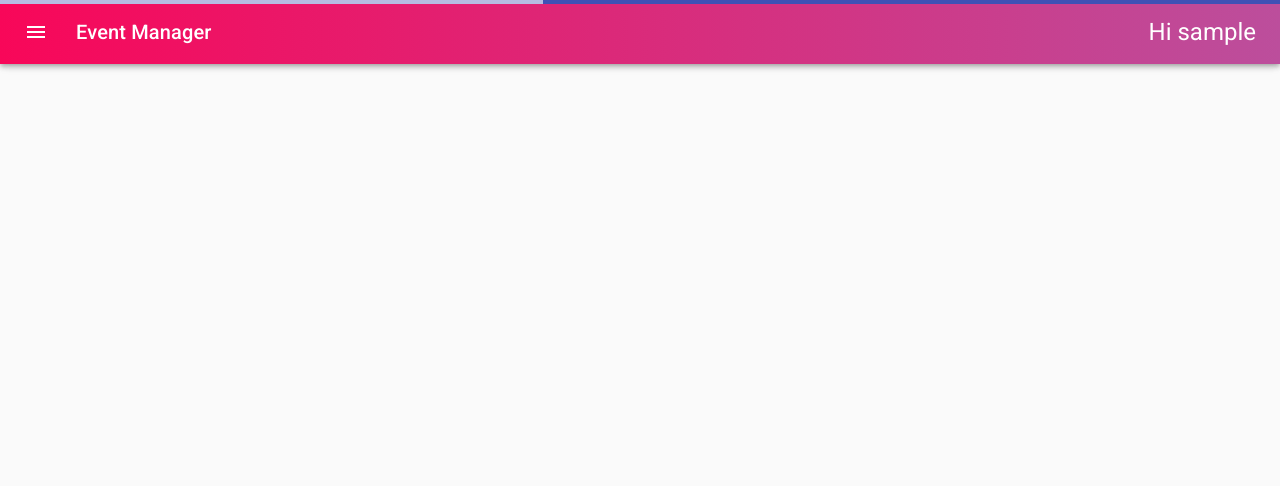
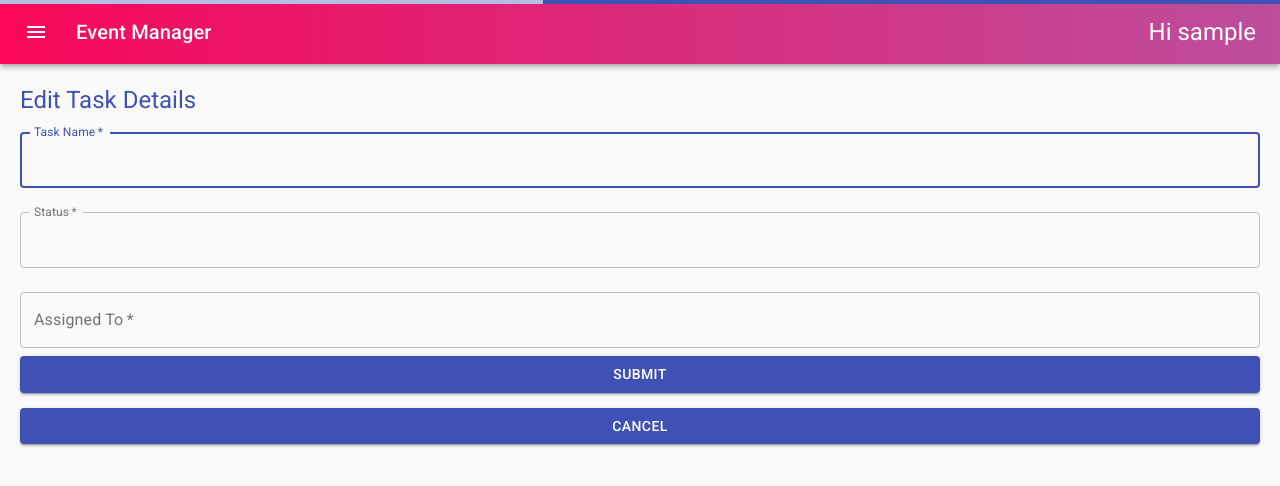
Before and after one commit to hareeshankar/em2020mui, a React (Create React App) app: page /edittask/1/1 in a window 1280 px wide. Shown: the top 486 px of the page. Built offline with nearby package versions, Linux system fonts and the light colour scheme; no server answers; sample sign-in values are in the browser's storage.

Commit message:
completed edit and delte tasks

```diff
--- a/src/App.js
+++ b/src/App.js
@@ -14,6 +14,7 @@ import { useHistory } from "react-router-dom";
 import LinearProgress from '@material-ui/core/LinearProgress';
 import ManageEvent from "./manageEvent.js";
 import AddTodos from "./AddTodos.js";
+import EditTask from "./EditTask.js";
 
 class App extends Component {
   constructor(){
@@ -276,6 +277,11 @@ class App extends Component {
         <AddTodos {...props} token={this.state.token}/>
         </Fragment>)
       } />
+      <Route exact path="/edittask/:eventId/:taskId" render=  { (props) => (
+        <Fragment>
+        <EditTask {...props} token={this.state.token}/>
+        </Fragment>)
+      } />
       <Route exact path="/Home" render=  { (props) => (
         <Fragment>
         <Home events={this.state.events} token={this.state.token} username={this.state.user.username} loading={this.state.loading} editEvent={this.editEvent} />
--- /dev/null
+++ b/src/EditTask.js
@@ -0,0 +1,172 @@
+import React, { Component } from 'react';
+import Avatar from '@material-ui/core/Avatar';
+import Button from '@material-ui/core/Button';
+import CssBaseline from '@material-ui/core/CssBaseline';
+import TextField from '@material-ui/core/TextField';
+import FormControlLabel from '@material-ui/core/FormControlLabel';
+import Checkbox from '@material-ui/core/Checkbox';
+import Grid from '@material-ui/core/Grid';
+import Box from '@material-ui/core/Box';
+import LockOutlinedIcon from '@material-ui/icons/LockOutlined';
+import Typography from '@material-ui/core/Typography';
+import { makeStyles } from '@material-ui/core/styles';
+import Container from '@material-ui/core/Container';
+import { useHistory, Redirect, Link } from "react-router-dom";
+import axios from "axios";
+
+class EditTask extends Component {
+  constructor(props){
+    super(props);
+    this.state = {
+      taskname: "",
+      status: "",
+      assignedTo: "",
+      eventId: "",
+      userId: "",
+      id:"",
+      toME: false,
+      returnurl: "",
+      token: props.token
+    }
+  }
+  componentDidMount(){
+    let taskId = this.props.match.params.taskId;
+    let eventId = this.props.match.params.eventId;
+    let returnurl = "/manageEvent/" + eventId;
+    this.setState({returnurl:returnurl,eventId:eventId,id:taskId});
+    console.log("Evnt ID = " + eventId + "Task Id = " + taskId );
+   let getToDosURL =
+     'https://emapi2020.herokuapp.com/api/todos/' +
+     taskId +
+     '?access_token=' +
+     this.state.token;
+   axios.get(getToDosURL)
+  .then(response => {
+    this.setState({
+      taskname: response.data.taskname,
+      status: response.data.status,
+      assignedTo: response.data.assignedTo,
+      eventId: response.data.eventId,
+      userId: response.data.userId,
+      id: response.data.id
+    }, () => {
+      console.log("Manage TODOS state: " + JSON.stringify(this.state.todos));
+    });
+  })
+  .catch(err => console.log(err));
+   }
+  onSubmit = e => {
+    e.preventDefault();
+    let task={
+      taskname:this.state.taskname,
+      status:this.state.status,
+      assignedTo:this.state.assignedTo,
+      eventId:this.state.eventId,
+      userId:this.state.userId,
+      id:this.state.id
+    }
+    //Patch ToDos
+    axios.request({
+    method:"patch",
+    url:'https://emapi2020.herokuapp.com/api/todos?access_token='+this.state.token,
+    data: task
+    }).then(
+    res => {
+      console.log("ToDos Updated Successfully:", res);
+      this.setState({toME: true})
+    }
+    ).catch( err =>
+    {
+    console.log("AXIOS ERROR1: ", err);
+    }
+    );
+  //  this.props.editEvent(modevent);
+  //    this.setState({edit:false});
+    console.log("clicked on submit, task : " + JSON.stringify(task));
+  }
+  handleChange = (evt) => {
+      const value =
+        evt.target.type === "checkbox" ? evt.target.checked : evt.target.value;
+      this.setState({
+        ...this.state,
+        [evt.target.name]: value
+      });
+    }
+
+  render() {
+    return (
+      !this.props.token ?
+      (<Redirect to="/Home" />) :( this.state.toME ? (<Redirect to={this.state.returnurl}  />) :(
+        <div style={{marginTop:"80px", marginLeft:"20px", marginRight:"20px"}}>
+          <Typography component="h1" variant="h5" color="primary">
+            Edit Task Details
+          </Typography>
+          <form onSubmit={this.onSubmit}>
+            <TextField
+              variant="outlined"
+              margin="normal"
+              required
+              fullWidth
+              label="Task Name"
+              name="taskname"
+              type="text"
+              autoComplete="email"
+              value={this.state.taskname}
+              onChange={this.handleChange}
+              autoFocus
+            />
+            <TextField
+              variant="outlined"
+              margin="normal"
+              required
+              fullWidth
+              name="status"
+              value={this.state.status}
+              label="Status"
+              InputLabelProps={{
+                shrink: true,
+              }}
+              type="text"
+              id="edate"
+              onChange={this.handleChange}
+              autoComplete="current-password"
+            />
+            <TextField
+              variant="outlined"
+              margin="normal"
+              required
+              fullWidth
+              name="assignedTo"
+              label="Assigned To"
+              type="text"
+              value={this.state.assignedTo}
+              onChange={this.handleChange}
+              autoComplete="current-password"
+            />
+            <Button
+              type="submit"
+              fullWidth
+              variant="contained"
+              color="primary"
+            >
+              Submit
+            </Button>
+            <Button
+              style={{marginTop:"15px"}}
+              type="button"
+              fullWidth
+              variant="contained"
+              color="primary"
+              onClick={() => {this.setState({toME: true})}}
+            >
+              Cancel
+            </Button>
+          </form>
+        </div>))
+    );
+  }
+
+
+}
+
+export default EditTask;
--- /dev/null
+++ b/src/TasksItem.js
@@ -0,0 +1,46 @@
+import React from 'react';
+import { makeStyles } from '@material-ui/core/styles';
+import Button from '@material-ui/core/Button';
+import {Link} from 'react-router-dom';
+import EditIcon from '@material-ui/icons/Edit';
+import DeleteIcon from '@material-ui/icons/Delete';
+
+export default function TasksItem(props) {
+  const {
+    taskname,
+    status,
+    assignedTo,
+    id
+  } = props.task;
+  const eventId = props.eventId;
+
+  function onDelete(){
+    props.dTask(props.task.id);
+  }
+
+  return (
+    <tr >
+    <td>{taskname}</td>
+    <td>{status}</td>
+    <td>{assignedTo}</td>
+    <td>
+        <Link to={`/edittask/${eventId}/${id}`} style={{textDecoration:"none",color:"inherit"}}>
+        <Button
+         color="primary"
+         style={{marginRight:"10px"}}
+         startIcon={<EditIcon />}
+         >
+         Edit
+         </Button>
+         </Link>
+         <Button
+          color="secondary"
+          startIcon={<DeleteIcon />}
+          onClick={onDelete}
+          >
+          Delete
+          </Button>
+    </td>
+    </tr>
+  );
+}
--- a/src/index.css
+++ b/src/index.css
@@ -44,7 +44,10 @@ td, th {
   text-align: left;
   padding: 8px;
 }
-
+th{
+  background-color: #673ab7;
+  color: #fff;
+}
 tr:nth-child(even) {
-  background-color: #dddddd;
+  background-color: #dfe6e9;
 }
--- a/src/manageEvent.js
+++ b/src/manageEvent.js
@@ -15,6 +15,7 @@ import Container from '@material-ui/core/Container';
 import { Redirect } from "react-router-dom";
 import axios from "axios";
 import Paper from '@material-ui/core/Paper';
+import TasksItem from "./TasksItem.js";
 
 class manageEvent extends React.Component {
 
@@ -26,9 +27,11 @@ class manageEvent extends React.Component {
       eventdate:"",
       eventdes:"",
       id:"",
+      userId:"",
       todos: {},
       token: props.token,
-      gotoEvents: false
+      gotoEvents: false,
+      getToDosURL: ""
     }
   }
   componentDidMount(){
@@ -52,13 +55,12 @@ class manageEvent extends React.Component {
      });
    })
    .catch(err => console.log(err));
-   //Get ToDos
    let getToDosURL =
      'https://emapi2020.herokuapp.com/api/todos?filter={"where" : {"eventId" : "' +
      eventId +
      '" }}&access_token=' +
      this.state.token;
-
+     this.setState({getToDosURL:getToDosURL});
    axios.get(getToDosURL)
   .then(response => {
     this.setState({
@@ -68,21 +70,44 @@ class manageEvent extends React.Component {
     });
   })
   .catch(err => console.log(err));
+   }
 
-   }
-   //Back to events
-   onBtoE = () => {
-     this.setState({gotoEvents: true});
-   }
+   //Delete ToDos
+    dTask = (id) => {
+        console.log("Task ID: ", id);
+        //Patch ToDos
+        axios.request({
+        method:"delete",
+        url:'https://emapi2020.herokuapp.com/api/todos/'+ id + '?access_token='+this.state.token
+        }).then(
+        res => {
+          console.log("ToDos Deleted Successfully:", res);
+          //Refresh ToDos
+              axios.get(this.state.getToDosURL)
+             .then(response => {
+               this.setState({
+                 todos: response.data
+               }, () => {
+                 console.log("Refresh TODOS state: " + JSON.stringify(this.state.todos));
+               });
+              })
+             .catch(err => console.log(err));
+              }
+        ).catch( err =>
+        {
+        console.log("AXIOS ERROR1: ", err); } )
+    }
+     //Back to events
+     onBtoE = () => {
+       this.setState({gotoEvents: true});
+     }
+   //Mapping Todos
    todoMap = () => {
+
      return(
        this.state.todos.map(todo => (
 
-           <tr key={todo.id}>
-           <td>{todo.taskname}</td>
-           <td>{todo.status}</td>
-           <td>{todo.assignedTo}</td>
-           </tr>
+        <TasksItem task={todo} dTask={this.dTask} eventId={this.state.id} />
        ))
      )
    }
@@ -113,9 +138,10 @@ class manageEvent extends React.Component {
       { this.state.todos && this.state.todos.length ? (
         <div><table style={{border:"2px"}}>
         <tr>
-        <td>Task Name</td>
-        <td>Status</td>
-        <td>Assigned To</td>
+        <th>Task Name</th>
+        <th>Status</th>
+        <th>Assigned To</th>
+        <th>Actions</th>
         </tr>
         {this.todoMap()}</table></div>
         ) : (
```
Also changed, not shown: src/TodosList.js (deleted).
